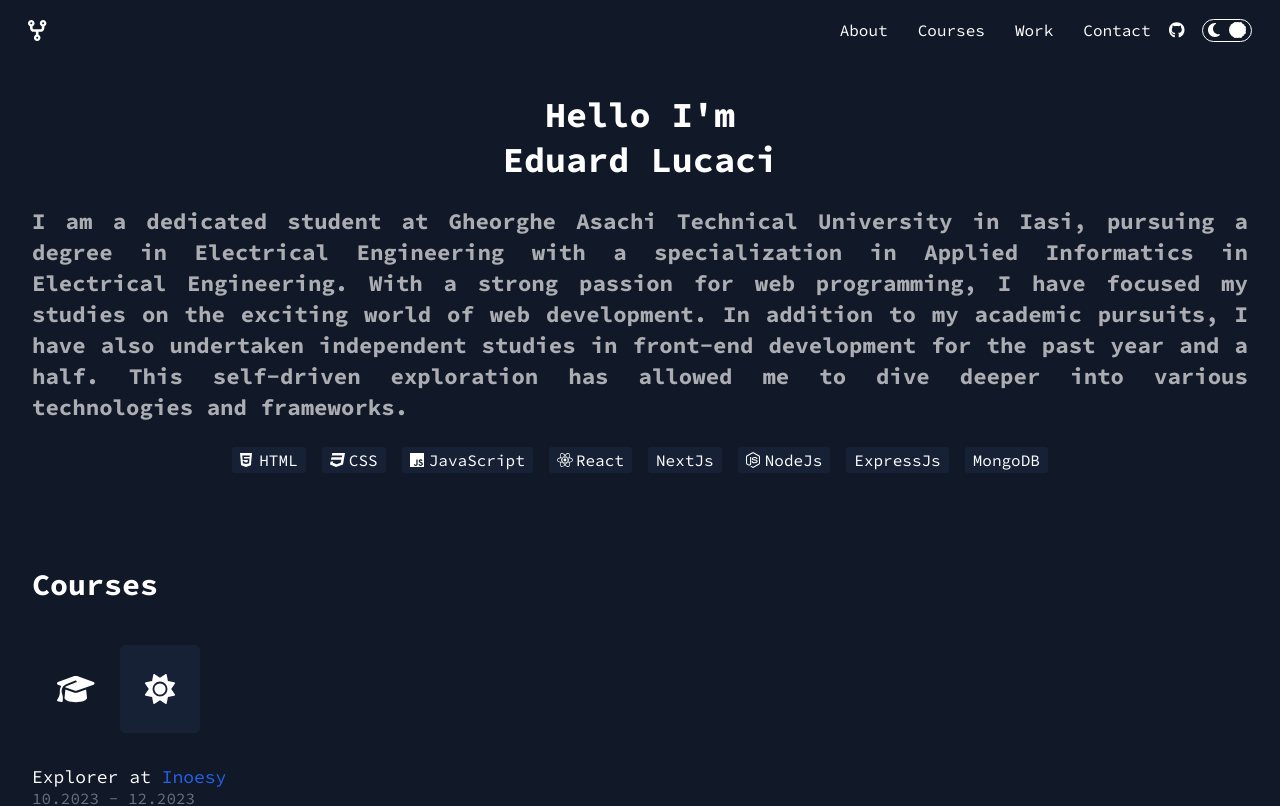
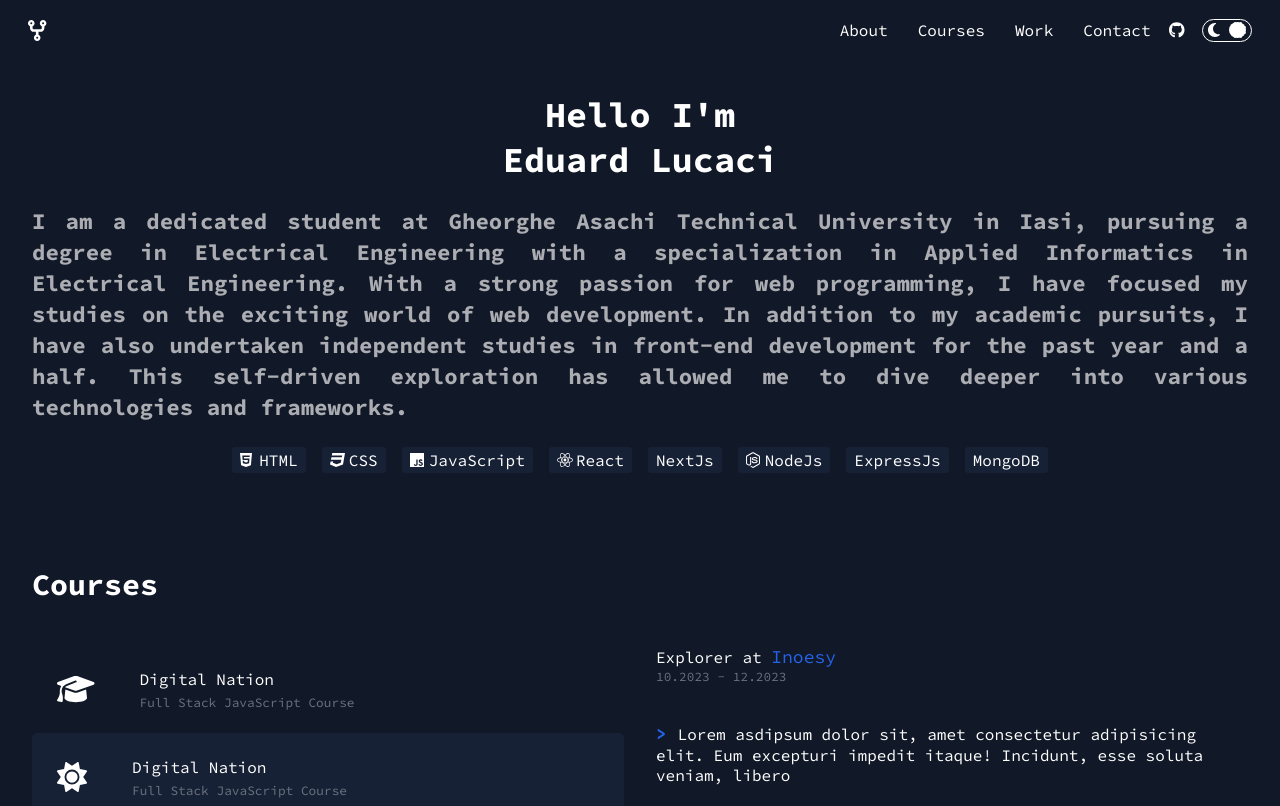
Before and after one commit to lucacieduard/portfolio, a Next.js app: page / in a window 1280 px wide. Shown: the top 806 px of the page. Built offline with nearby package versions, Linux system fonts and the light colour scheme.

Commit message:
experience section responsive

```diff
--- a/src/app/components/exprerienceSection/Experience.jsx
+++ b/src/app/components/exprerienceSection/Experience.jsx
@@ -71,13 +71,13 @@ export const ExperienceSection = () => {
         <div className={styles.companyContainer}>
           {content.map((item) => {
             return (
-              <div key={item.id} onClick={() => setActiveInfo(item.id)}>
-                <div
-                  className={`${styles.companyLogo}`}
-                  style={activeInfo === item.id ? active : {}}
-                >
-                  {item.icon}
-                </div>
+              <div
+                key={item.id}
+                onClick={() => setActiveInfo(item.id)}
+                className={styles.catContainer}
+                style={activeInfo === item.id ? active : {}}
+              >
+                <div className={`${styles.companyLogo}`}>{item.icon}</div>
                 <div className={`${styles.companyInfo}  ${styles.hide}`}>
                   <span className={`${styles.companyName}`}>
                     {item.companyName}
--- a/src/app/components/exprerienceSection/experience.module.css
+++ b/src/app/components/exprerienceSection/experience.module.css
@@ -58,3 +58,55 @@
   font-size: 16px;
   font-weight: 400;
 }
+
+@media (min-width: 716px) {
+  .experienceContainer {
+    flex-direction: row;
+  }
+  .companyContainer {
+    flex-direction: column;
+    flex: 1;
+  }
+
+  .descripiptionContainer {
+    flex: 1;
+  }
+  .hide {
+    display: block;
+  }
+
+  .catContainer {
+    display: flex;
+    align-items: center;
+    gap: 1.25rem;
+  }
+  .companyInfo {
+    display: flex;
+    flex-direction: column;
+    gap: 5px;
+  }
+
+  .companyName {
+    font-size: 1rem;
+  }
+
+  .companyPosition {
+    font-size: 0.8rem;
+    color: #6b7280;
+  }
+
+  .title {
+    font-size: 1rem;
+  }
+  .dates {
+    font-size: 0.8rem;
+  }
+  .listItem {
+    font-size: 1rem;
+    text-align: start;
+  }
+
+  .arrow {
+    font-size: 18px;
+  }
+}
```
